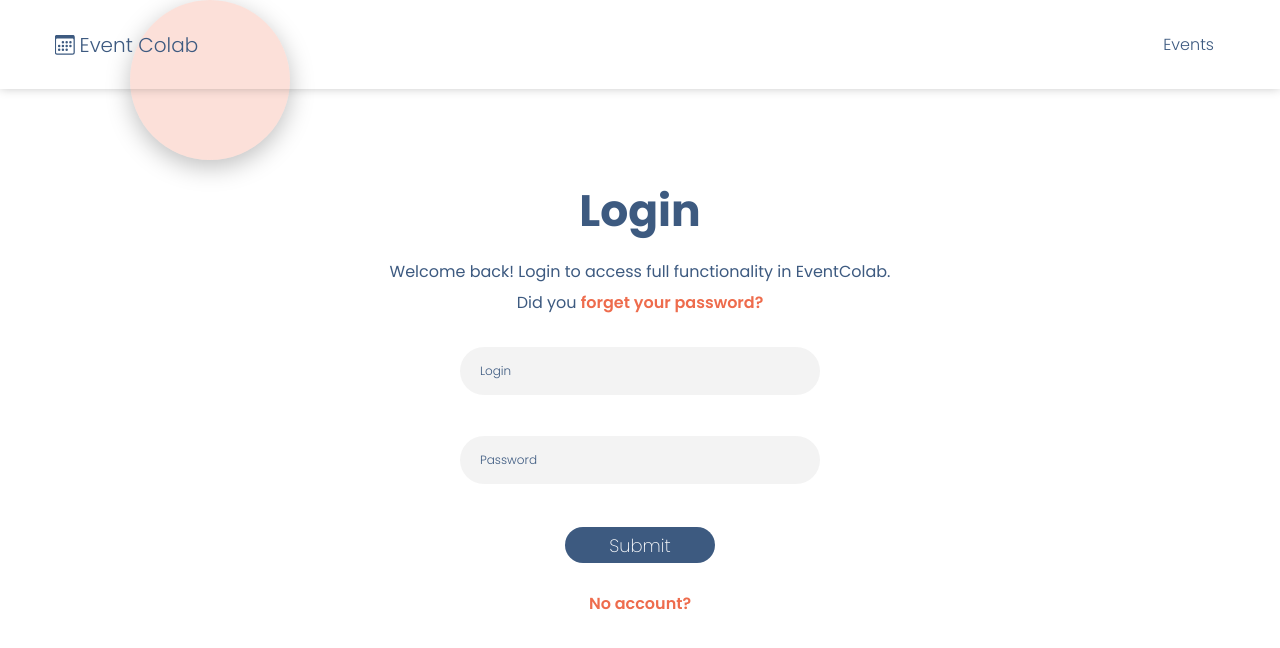
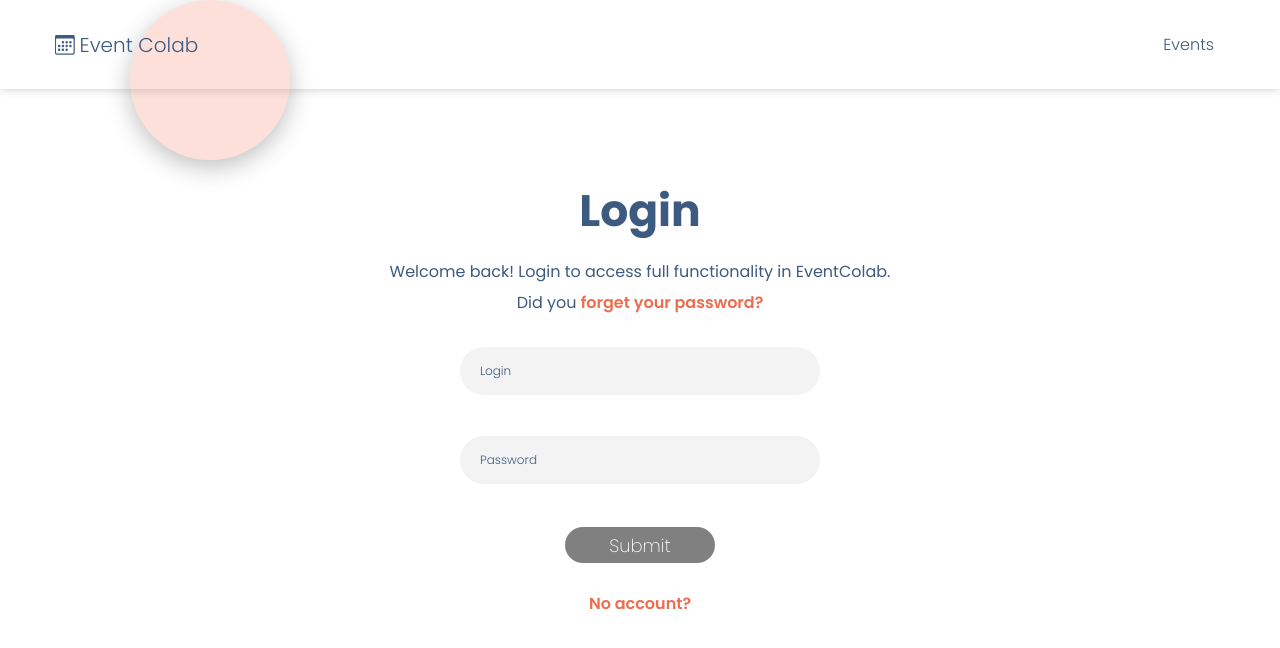
Before and after one commit to Emilysta/ZIwG, a React (Create React App) app in the folder frontend/: page /logIn in a window 1280 px wide. Shown: the top 648 px of the page. Built offline with nearby package versions, Linux system fonts and the light colour scheme.

Commit message:
Some sugar-class components refactored to function component

```diff
--- a/frontend/src/Components/Input/Button.tsx
+++ /dev/null
@@ -1,24 +0,0 @@
-import * as React from "react";
-
-export enum ButtonStateEnum {
-  Inactive,
-  Active
-}
-
-type ButtonProps = { type: string, value: string }
-type ButtonState = { state: ButtonStateEnum }
-
-export class StateButton extends React.Component<ButtonProps, ButtonState> {
-  constructor(props: ButtonProps) {
-    super(props)
-    this.state = { state: ButtonStateEnum.Inactive }
-  }
-
-  render(): React.ReactNode {
-    return <input type={this.props.type} value={this.props.value} className={this.getClass()} />;
-  }
-
-  private getClass(): string {
-    return ButtonStateEnum[this.state.state];
-  }
-}
--- /dev/null
+++ b/frontend/src/Components/Input/StateButton.scss
@@ -0,0 +1,35 @@
+@use 'lib'as *;
+
+input[type="submit"],
+input[type="button"] {
+    @include customize() {
+        background-color: getValue(main-color);
+    }
+
+    border-radius: 20px;
+    color: #fff;
+    border: 0px;
+    font-weight: 200;
+}
+
+input[type="submit"]:hover,
+input[type="button"]:hover {
+    @include customize() {
+        background-color: getValue(main-lighter-color);
+    }
+}
+
+input[type="submit"]:active,
+input[type="button"]:active {
+    box-shadow: 0px 2px 12px rgba(0, 0, 0, 0.5);
+}
+
+input[type="submit"].Inactive,
+input[type="button"].Inactive {
+    background-color: gray;
+}
+
+input[type="submit"].Inactive:hover,
+input[type="button"].Inactive:hover {
+    background-color: gray;
+}
--- /dev/null
+++ b/frontend/src/Components/Input/StateButton.tsx
@@ -0,0 +1,13 @@
+import * as React from "react";
+import './StateButton.scss'
+
+export enum ButtonStateEnum {
+  Inactive,
+  Active
+}
+
+type ButtonProps = { type: string, value: string, state?: ButtonStateEnum }
+
+export function StateButton(props: ButtonProps) {
+  return <input type={props.type} value={props.value} className={ButtonStateEnum[props.state]} />;
+}
--- a/frontend/src/Components/Input/TextInput.scss
+++ b/frontend/src/Components/Input/TextInput.scss
@@ -1,4 +1,7 @@
 @use 'lib' as *;
+
+// todo fix and some move to general file
+
 input[type="text"],
 input[type="password"] {
     font-size: 12px;
@@ -28,37 +31,6 @@ input[type="password"]:focus-visible {
       }
 }
 
-input[type="submit"],
-input[type="button"] {
-    @include customize() {
-        background-color: getValue(main-color);
-      }
-    border-radius: 20px;
-    color: #fff;
-    border: 0px;
-    font-weight: 200;
-}
-
-input[type="submit"]:hover,
-input[type="button"]:hover {
-    @include customize() {
-        background-color: getValue(main-lighter-color);
-      }
-}
-
-input[type="submit"]:active,
-input[type="button"]:active {
-    box-shadow: 0px 2px 12px rgba(0, 0, 0, 0.5);
-}
-
-input.Inactive {
-    background-color: gray;
-}
-
-input.Inactive:hover {
-    background-color: gray;
-}
-
 .inputBox {
     display: block;
     overflow: auto;
--- a/frontend/src/Components/Input/TextInput.tsx
+++ b/frontend/src/Components/Input/TextInput.tsx
@@ -12,51 +12,43 @@ export type TextInputProps = {
 
 export type TextInputState = { value: string, error: string }
 
-export class TextInput extends React.Component<TextInputProps, TextInputState> {
-  get value() {
-    return this.state.value
-  }
+export function TextInput(props: TextInputProps) {
 
-  constructor(props: any) {
-    super(props);
-    this.state = { value: "", error: '' };
-    this.handleChange = this.handleChange.bind(this);
-  }
+  const [state, setState]: [TextInputState, any] = React.useState({ value: '', error: '' })
 
-  validation(value: string) {
-    for (let fun of this.props.validate) {
-      let val = fun(value)
-      if (val != null)
-        return val
-    }
+  const validation = (value: string) => {
+    if (props.validate)
+      for (let fun of props.validate) {
+        let val = fun(value)
+        if (val != null)
+          return val
+      }
     return null
   }
 
-  handleChange(event: React.ChangeEvent<HTMLInputElement>) {
+  const handleChange = (event: React.ChangeEvent<HTMLInputElement>) => {
     const currentValue = event.currentTarget.value;
-    this.setState({
-      ...this.state,
+    setState({
+      ...state,
       value: currentValue,
-      error: this.validation(currentValue)
+      error: validation(currentValue)
     })
-    if (this.props.onChange)
-      this.props.onChange(event)
+    if (props.onChange)
+      props.onChange(event)
   }
 
-  render(): React.ReactNode {
-    if (this.props.name)
-      return <>
-        <label>{this.props.name}</label>
-        {this.renderInput()}
-      </>;
-    else
-      return this.renderInput();
+  const renderInput = () => {
+    return <div className="inputBox">
+      <input type={props.overrideType ?? "text"} value={state.value} placeholder={props.placeHolder} onChange={handleChange} />
+      <p className="inputError">{state.error}</p>
+    </div>
   }
 
-  private renderInput(): React.ReactNode {
-    return <div className="inputBox">
-      <input type={this.props.overrideType ?? "text"} value={this.state.value} placeholder={this.props.placeHolder} onChange={this.handleChange} />
-      <p className="inputError">{this.state.error}</p>
-    </div>
-  }
+  if (props.name)
+    return <>
+      <label>{props.name}</label>
+      {renderInput()}
+    </>
+  else
+    return renderInput()
 }
--- a/frontend/src/Components/LoginForm.tsx
+++ b/frontend/src/Components/LoginForm.tsx
@@ -1,28 +1,21 @@
 import * as React from "react";
 import './LoginForm.scss'
 import { TextInput } from "./Input/TextInput";
-import { StateButton, ButtonStateEnum } from "./Input/Button";
+import { StateButton, ButtonStateEnum } from "./Input/StateButton";
 import { Link } from 'react-router-dom';
 
-export class LoginForm extends React.Component {
-  login: React.RefObject<TextInput> = React.createRef()
-  password: React.RefObject<TextInput> = React.createRef()
-  submit: React.RefObject<StateButton> = React.createRef()
+export function LoginForm() {
+  const [email, setLogin] = React.useState('');
+  const [password, setPasswd] = React.useState('');
 
-  constructor(props: any) {
-    super(props);
-    this.handleChange = this.handleChange.bind(this)
-    this.handleSubmit = this.handleSubmit.bind(this)
-  }
-
-  handleSubmit(event: React.FormEvent<HTMLFormElement>) {
+  const handleSubmit = (event: React.FormEvent<HTMLFormElement>) => {
     // todo it's test code
     event.preventDefault();
     console.log("submit");
 
     const body = JSON.stringify({
-      email: this.password.current.value,
-      password: this.password.current.value,
+      email: email,
+      password: password,
     });
 
     fetch("api/user/login", {
@@ -41,26 +34,24 @@ export class LoginForm extends React.Component {
       })
   }
 
-  handleChange(event: React.ChangeEvent<HTMLInputElement>) {
   const minimalLength = 0;
-    if (this.login.current.value.length > minimalLength && this.password.current.value.length > minimalLength)
-      this.submit.current.setState({ state: ButtonStateEnum.Active })
-    else
-      this.submit.current.setState({ state: ButtonStateEnum.Inactive })
-  }
 
-  render(): React.ReactNode {
+  const buttonState = (email.length > minimalLength && password.length > minimalLength)
+    ? ButtonStateEnum.Active
+    : ButtonStateEnum.Inactive
+
   return <section className="LoginSection">
     <h1>Login</h1>
     <p>Welcome back! Login to access full functionality in EventColab.</p>
     <p>Did you <Link to='/' className='highlighted'>forget your password?</Link></p>
 
-      <form onSubmit={this.handleSubmit} className="LoginForm">
-        <TextInput ref={this.login} placeHolder='Login' onChange={this.handleChange} />
-        <TextInput ref={this.password} placeHolder='Password' overrideType="password" onChange={this.handleChange} />
-        <Link to='/user' className="buttonLink"><StateButton ref={this.submit} type="submit" value="Submit" /></Link>
+    <form onSubmit={handleSubmit} className="LoginForm">
+      <TextInput placeHolder='Login' onChange={e => setLogin(e.target.value)} />
+      <TextInput placeHolder='Password' overrideType="password" onChange={e => setPasswd(e.target.value)} />
+      <Link to='/user' className="buttonLink">
+        <StateButton state={buttonState} type="submit" value="Submit" />
+      </Link>
     </form>
     <p><Link to='/register' className='highlighted'>No account?</Link></p>
-    </section>;
+  </section >;
 }
-}
--- a/frontend/src/Components/RegisterForm.tsx
+++ b/frontend/src/Components/RegisterForm.tsx
@@ -1,7 +1,7 @@
 import * as React from "react";
 import './RegisterForm.scss'
 import { TextInput } from "./Input/TextInput";
-import { StateButton } from "./Input/Button";
+import { StateButton } from "./Input/StateButton";
 import { Link } from 'react-router-dom';
 import { useState } from "react";
 import { Divider } from "./Divider";
```
Lines whose indentation alone changed are shown as unchanged.
